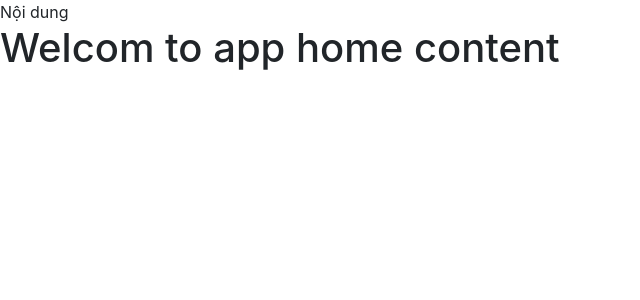
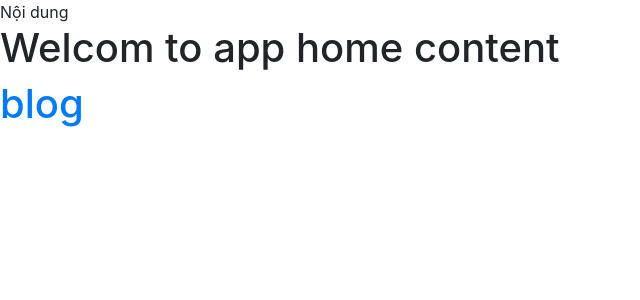
Before and after one commit to datagit/django_tutorial, a Django app: page /home/ in a window 1280 px wide. Shown: the top 300 px of the page, without its empty margins (0-640 px from the left). Run offline with Django 3.2, Linux system fonts and the light colour scheme; some libraries are stand-ins or nearby versions.

Commit message:
remove hard-coding url

```diff
--- a/blog/templates/blog/blog.html
+++ b/blog/templates/blog/blog.html
@@ -3,6 +3,6 @@
 {% block content %}
 <h1>List posts<h1>
 {% for post in Posts %}
-   <h4>{{post.date|date:"d-m-Y"}} <a href="/blog/{{ post.id }}">{{ post.title }}</a>
+   <h4>{{post.date|date:"d-m-Y"}} <a href="{% url 'post' post.id  %}">{{ post.title }}</a>
 {% endfor %}
 {% endblock %}
--- a/blog/templates/blog/detail.html
+++ b/blog/templates/blog/detail.html
@@ -5,4 +5,5 @@
 <p>title: {{ post.title }}</p>
 <p>body: {{ post.body|safe|linebreaks }}</p>
 <p>date: {{ post.date }}</p>
+<a href="{% url 'blog' %}">got to back blog</a>
 {% endblock %}
--- a/blog/urls.py
+++ b/blog/urls.py
@@ -2,6 +2,6 @@ from django.urls import path
 from . import views
 
 urlpatterns = [
-  path('', views.list),
-  path('<int:id>/', views.detail),
+  path('', views.list, name = 'blog'),
+  path('<int:id>/', views.detail, name = 'post'),
 ]
--- a/home/templates/pages/home.html
+++ b/home/templates/pages/home.html
@@ -1,3 +1,6 @@
 {% extends 'pages/base.html' %}
 {% block title %}Home Title1{% endblock %}
-{% block content %}<h1>Welcom to app home content<h1>{% endblock %}
+{% block content %}
+<h1>Welcom to app home content<h1>
+<a href="{% url 'blog' %}">blog</a>
+{% endblock %}
```
